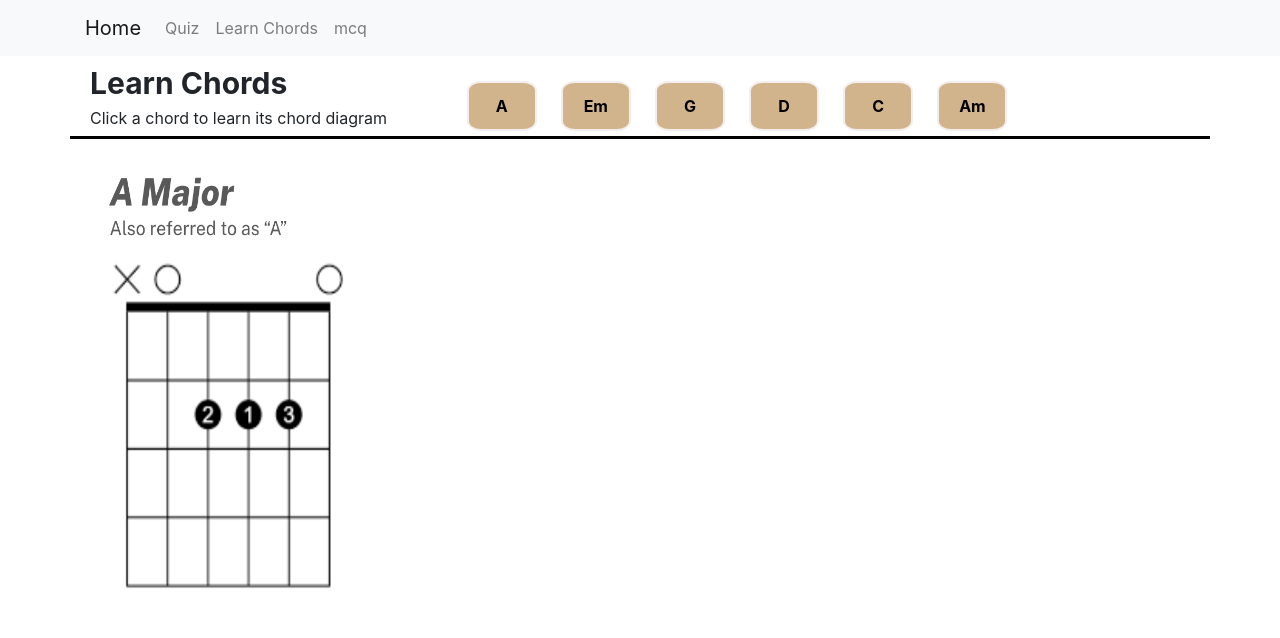
After one commit to mweaser/chordology, a Flask app: page /learn in a window 1280 px wide. The commit adds this page. Shown: the top 638 px of the page. Run offline with Flask 2, Linux system fonts and the light colour scheme; some libraries are stand-ins or nearby versions.

Commit message:
learn chords/homepage

```diff
--- a/server.py
+++ b/server.py
@@ -113,6 +113,9 @@ miniquiz = [
     }
 ]
 
+chords = ['A', 'Em', 'G', 'D', 'C', 'Am']
+chord_images = ['chord-a-major.png', 'chord-e-minor.png', 'chord-g-major.png', 'chord-d-major.png', 'chord-c-major.png', 'chord-a-minor.png']
+
 
 # ROUTES
 
@@ -126,8 +129,9 @@ def home():
 def quiz():
    return render_template('quiz.html')
 
-
-
+@app.route('/learn')
+def learn_chords():
+   return render_template('learn_chords.html', chords=chords, chord_images=chord_images)
 
 # AJAX FUNCTIONS
 
--- /dev/null
+++ b/static/learn_chords.js
@@ -0,0 +1,20 @@
+function createButtons(chords, chord_images) {
+    $("#button-row").empty()
+    $("#button-row").append("<div class='col-md-4'> <span class='learn-chord-header'>Learn Chords</span> <br> Click a chord to learn its chord diagram </div>")
+    $.each(chords, function(index,  value) {
+        var entry = $("<div class='col-md-1'>")
+        var button =$("<button class='chord-button'>")
+        $(button).text(value)
+        entry.append(button)
+        $("#button-row").append(entry)
+
+        $(button).click(function() {
+            $("#chord-image").html("<img class='chord-image-style' src='/static/images/" + chord_images[index] + "'>")
+        })
+    });
+}
+
+
+$(document).ready(function(){
+    createButtons(chords, chord_images)
+})
--- a/static/main.css
+++ b/static/main.css
@@ -1,9 +1,3 @@
-#hello_div{
-    padding-top:  10px;
-    padding-bottom:  10px;
-    color: blue;
-}
-
 .symbol-style{
     background-color: red;
     width: 40px;
@@ -39,3 +33,52 @@
     display: block;
     margin: auto;
 }
+
+.learn-chord-header {
+    font-size: 30px;
+    font-weight: bold;
+}
+
+.chord-button {
+    margin-top: 20px;
+    width: 70px;
+    height: 50px;
+    background-color: tan;
+    border-color:red;
+    border: 2px solid rgb(243, 238, 238);
+    font-weight: bold;
+    border-radius: 20%;
+}
+
+.row-border {
+    border-width: 5px;
+    border-bottom: solid;
+    border-color: black;
+    padding: 5px;
+}
+
+.chord-image-style {
+    width: 350px;
+    height: 500px;
+}
+
+.home {
+    background-color: navy;
+    padding: 150px;
+    color: white;
+}
+
+.home-header {
+    font-size: 70px;
+    font-weight: bold;
+}
+
+.home-button {
+    background-color: white;
+    border-radius: 5%;
+    width: 200px;
+    height: 70px;
+    font-size: 25px;
+    color: black;
+    margin-right: 10px;
+}
--- a/templates/layout.html
+++ b/templates/layout.html
@@ -34,6 +34,7 @@
     <div class="collapse navbar-collapse" id="navbarNavAltMarkup">
       <div class="navbar-nav">
         <a class="nav-link" href="/quiz">Quiz</a>
+        <a class="nav-link" href="/learn">Learn Chords</a>
         <a class="nav-link" href="/mcquiz">mcq</a>
       </div>
     </div>
--- /dev/null
+++ b/templates/learn_chords.html
@@ -0,0 +1,20 @@
+{% extends "layout.html" %}
+
+{% block content %}
+
+<script type="text/javascript" src="{{ url_for('static', filename = 'learn_chords.js') }}"></script>
+
+<script>
+    let chords = {{chords|tojson}}
+    let chord_images = {{chord_images|tojson}}
+</script>
+
+<div id="button-row" class="row row-border"></div>
+<div class="row">
+    <div id="chord-image" class="col-md-6">
+        <img class="chord-image-style" src="/static/images/chord-a-major.png">
+    </div>
+
+</div>
+
+{% endblock %}
```
Also changed, not shown: static/home.js (added, +9 -0 lines), templates/home.html (+16 -1 lines), static/images/chord-a-major.png (added), static/images/chord-a-minor.png (added), static/images/chord-c-major.png (added), static/images/chord-d-major.png (added), static/images/chord-e-minor.png (added), static/images/chord-g-major.png (added).
